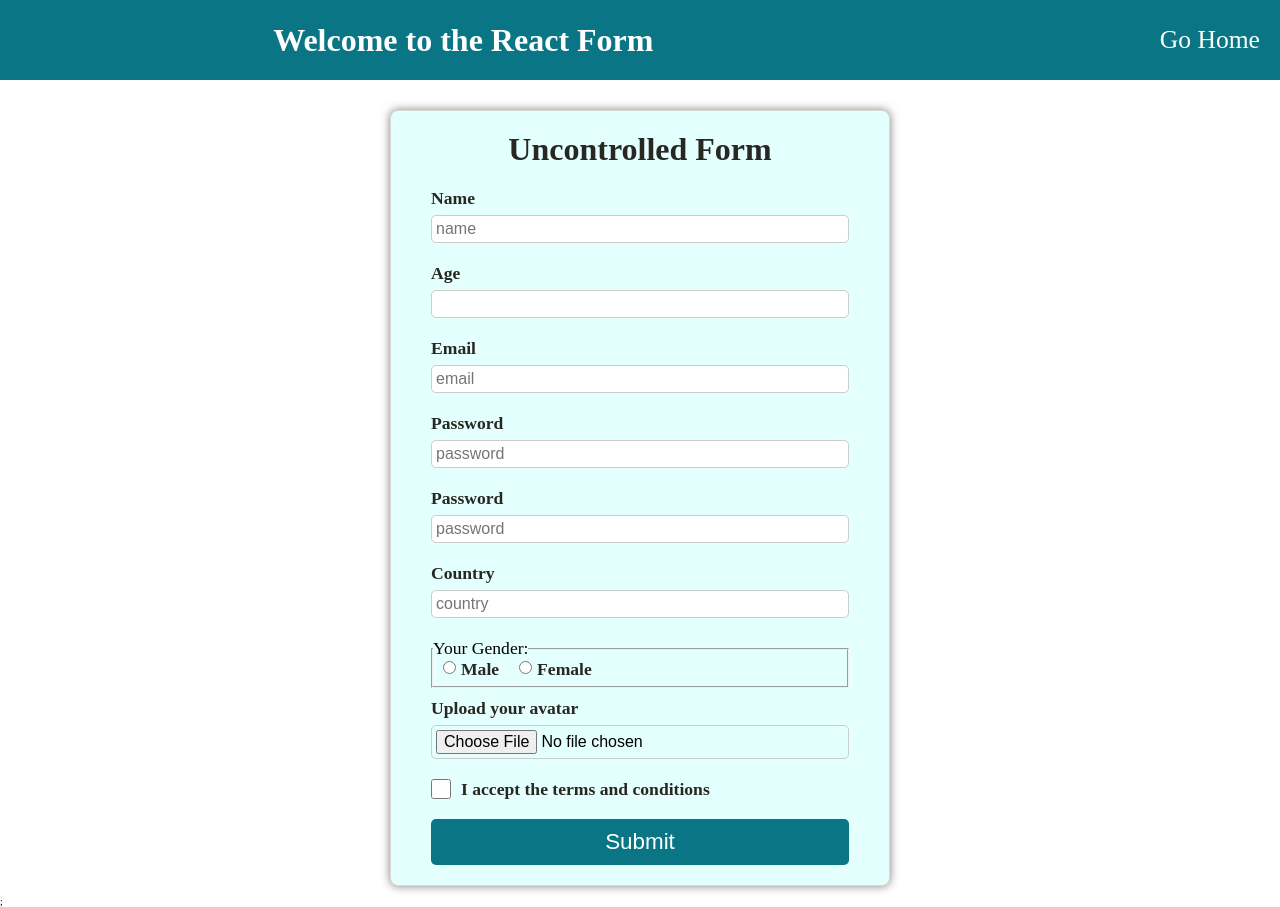
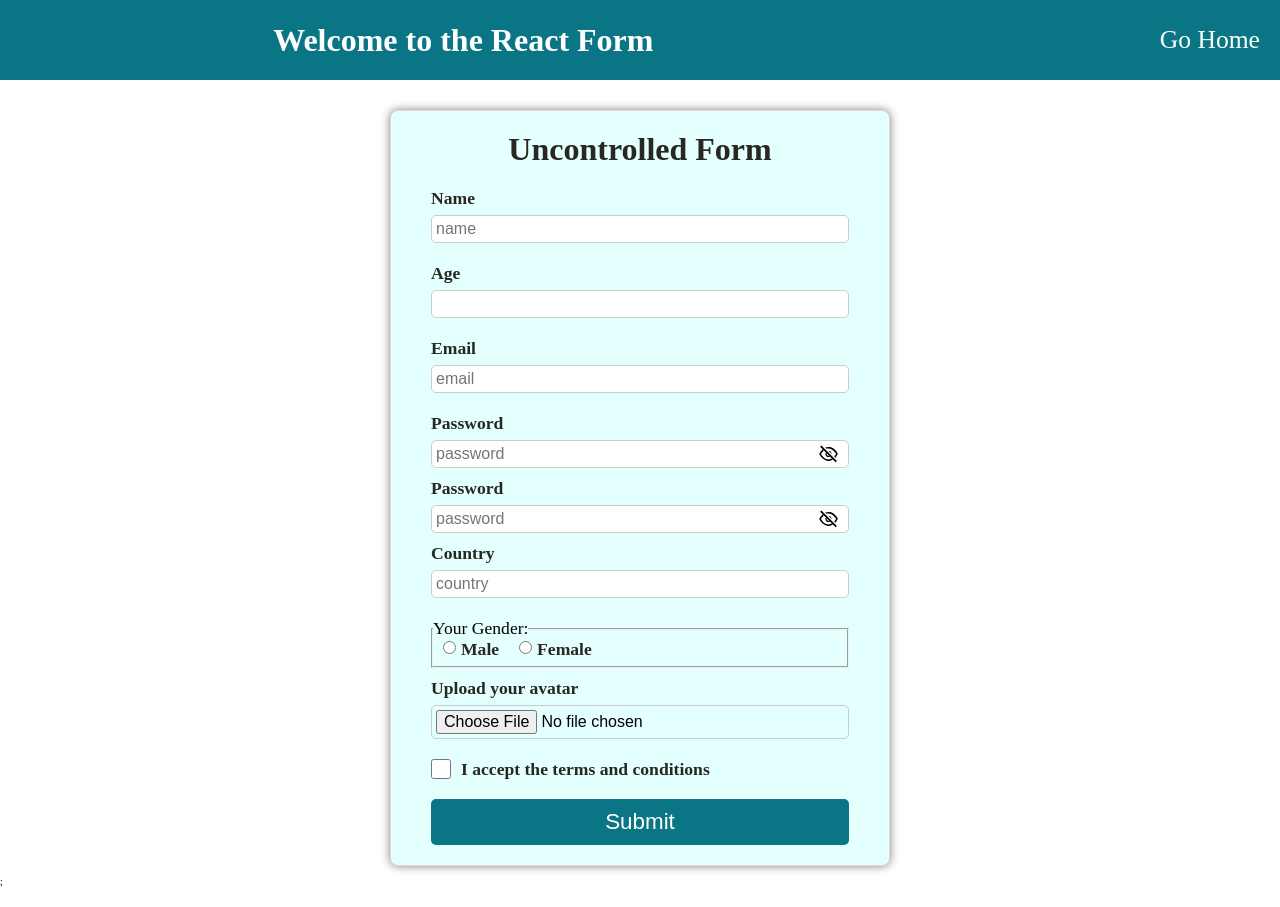
Before and after one commit to siloksan/react2024q3, a React (Vite) app: page /uncontrolled-form in a window 1280 px wide. Built offline with nearby package versions, Linux system fonts and the light colour scheme.

Commit message:
feat: add show password button

```diff
--- a/src/components/controlled-form/controlled-form.module.scss
+++ b/src/components/controlled-form/controlled-form.module.scss
@@ -7,21 +7,6 @@
   background-color: var(--color--background-form);
   box-shadow: 0 0 10px var(--color--shadow--dark);
   font-size: 1.1rem;
-
-  button {
-    width: 100%;
-    padding: 10px;
-    background-color: var(--color--button);
-    border: none;
-    border-radius: 5px;
-    color: white;
-    font-size: 1.4rem;
-    cursor: pointer;
-    transition: background-color 0.3s ease;
-    &:hover {
-      background-color: var(--color--button--hover);
-    }
-  }
 }
 
 .title {
@@ -91,3 +76,25 @@
   pointer-events: none;
   opacity: 0.5;
 }
+
+.password {
+  position: relative;
+  input {
+    margin: 0;
+  }
+}
+
+.btn {
+  width: 100%;
+  padding: 10px;
+  background-color: var(--color--button);
+  border: none;
+  border-radius: 5px;
+  color: white;
+  font-size: 1.4rem;
+  cursor: pointer;
+  transition: background-color 0.3s ease;
+  &:hover {
+    background-color: var(--color--button--hover);
+  }
+}
--- a/src/components/controlled-form/controlled-form.tsx
+++ b/src/components/controlled-form/controlled-form.tsx
@@ -3,11 +3,13 @@ import { SubmitHandler, useForm } from 'react-hook-form';
 import { useDispatch, useSelector } from 'react-redux';
 import { useNavigate } from 'react-router-dom';
 
+import { useState } from 'react';
 import { RootState } from '@/app/store';
 import { schema, type FormData } from '@/utils/validate-schema';
 import { submitForm } from '@/app/features/submit-form';
 
 import styles from './controlled-form.module.scss';
+import ShowPasswordButton from '../show-password-btn/show-password-btn';
 
 export default function ControlledForm() {
   const {
@@ -48,6 +50,18 @@ export default function ControlledForm() {
     });
   };
 
+  const [showFirstPassword, setShowFirstPassword] = useState(false);
+
+  const toggleFirstPasswordVisibility = () => {
+    setShowFirstPassword(!showFirstPassword);
+  };
+
+  const [showSecondPassword, setShowSecondPassword] = useState(false);
+
+  const toggleSecondPasswordVisibility = () => {
+    setShowSecondPassword(!showSecondPassword);
+  };
+
   return (
     <form className={styles.container} onSubmit={handleSubmit(onSubmitHandler)}>
       <h2 className={styles.title}>Controlled Form</h2>
@@ -68,24 +82,36 @@ export default function ControlledForm() {
       </div>
       <div className={styles.field}>
         <label htmlFor="password">Password</label>
+        <div className={styles.password}>
           <input
             id="password"
             {...register('password')}
             placeholder="password"
-          type="password"
+            type={showFirstPassword ? 'text' : 'password'}
             autoComplete="current-password"
           />
+          <ShowPasswordButton
+            showPassword={showFirstPassword}
+            togglePasswordVisibility={toggleFirstPasswordVisibility}
+          />
+        </div>
         {errors.password && <span className={styles.error}>{errors.password.message}</span>}
       </div>
       <div className={styles.field}>
         <label htmlFor="match_password">Password</label>
+        <div className={styles.password}>
           <input
             id="match_password"
             {...register('match_password')}
             placeholder="password"
-          type="password"
+            type={showSecondPassword ? 'text' : 'password'}
             autoComplete="current-password"
           />
+          <ShowPasswordButton
+            showPassword={showSecondPassword}
+            togglePasswordVisibility={toggleSecondPasswordVisibility}
+          />
+        </div>
         {errors.match_password && <span className={styles.error}>{errors.match_password.message}</span>}
       </div>
       <div className={styles.field}>
@@ -118,7 +144,7 @@ export default function ControlledForm() {
         <label htmlFor="condition">I accept the terms and conditions</label>
       </div>
       {errors.condition && <span className={styles.error}>{errors.condition.message}</span>}
-      <button className={!isValid ? styles.disabled : ''} type="submit" disabled={!isValid}>
+      <button className={`${styles.btn} ${!isValid ? styles.disabled : ''}`} type="submit" disabled={!isValid}>
         Submit
       </button>
     </form>
--- a/src/components/root-layout/root-layout.tsx
+++ b/src/components/root-layout/root-layout.tsx
@@ -1,5 +1,5 @@
 import { Outlet } from 'react-router-dom';
-import Header from '../header/header';
+import Header from '@/components/header/header';
 
 import styles from './root-layout.module.scss';
 
--- /dev/null
+++ b/src/components/show-password-btn/show-password-btn.module.scss
@@ -0,0 +1,22 @@
+.togglePassword {
+  position: absolute;
+  top: 50%;
+  right: 2%;
+  transform: translate(0, -50%);
+  width: 25px;
+  height: 25px;
+}
+
+.showPassword {
+  width: 25px;
+  height: 25px;
+  background: url(../../assets/icons/eye-hide.svg);
+  transition: 0.2s linear;
+}
+
+.hidePassword {
+  width: 25px;
+  height: 25px;
+  background: url(../../assets/icons/eye-show.svg);
+  transition: 0.2s linear;
+}
--- /dev/null
+++ b/src/components/show-password-btn/show-password-btn.tsx
@@ -0,0 +1,23 @@
+import eyeHideIcon from '../../assets/icons/eye-hide.svg';
+import eyeShowIcon from '../../assets/icons/eye-show.svg';
+
+import styles from './show-password-btn.module.scss';
+
+interface ShowPasswordButtonProps {
+  showPassword: boolean;
+  togglePasswordVisibility: () => void;
+}
+
+function ShowPasswordButton({ showPassword, togglePasswordVisibility }: ShowPasswordButtonProps) {
+  return (
+    <button type="button" onClick={togglePasswordVisibility} className={styles.togglePassword}>
+      <img
+        src={showPassword ? eyeShowIcon : eyeHideIcon}
+        alt={showPassword ? 'Hide password' : 'Show password'}
+        className={styles.icon}
+      />
+    </button>
+  );
+}
+
+export default ShowPasswordButton;
--- a/src/components/uncontrolled-form/uncontrolled-form.module.scss
+++ b/src/components/uncontrolled-form/uncontrolled-form.module.scss
@@ -7,21 +7,6 @@
   background-color: var(--color--background-form);
   box-shadow: 0 0 10px var(--color--shadow--dark);
   font-size: 1.1rem;
-
-  button {
-    width: 100%;
-    padding: 10px;
-    background-color: var(--color--button);
-    border: none;
-    border-radius: 5px;
-    color: white;
-    font-size: 1.4rem;
-    cursor: pointer;
-    transition: background-color 0.3s ease;
-    &:hover {
-      background-color: var(--color--button--hover);
-    }
-  }
 }
 
 .title {
@@ -91,3 +76,25 @@
   pointer-events: none;
   opacity: 0.5;
 }
+
+.btn {
+  width: 100%;
+  padding: 10px;
+  background-color: var(--color--button);
+  border: none;
+  border-radius: 5px;
+  color: white;
+  font-size: 1.4rem;
+  cursor: pointer;
+  transition: background-color 0.3s ease;
+  &:hover {
+    background-color: var(--color--button--hover);
+  }
+}
+
+.password {
+  position: relative;
+  input {
+    margin: 0;
+  }
+}
--- a/src/components/uncontrolled-form/uncontrolled-form.tsx
+++ b/src/components/uncontrolled-form/uncontrolled-form.tsx
@@ -8,6 +8,7 @@ import { SerializeUserData, submitForm } from '@/app/features/submit-form';
 
 import styles from './uncontrolled-form.module.scss';
 import { uncontrolledSchema } from '@/utils/validate-schema-uncontrolled';
+import ShowPasswordButton from '../show-password-btn/show-password-btn';
 
 const initialErrors = {
   name: '',
@@ -73,6 +74,17 @@ export default function UncontrolledForm() {
     });
   };
 
+  const [showFirstPassword, setShowFirstPassword] = useState(false);
+  const [showSecondPassword, setShowSecondPassword] = useState(false);
+
+  const toggleFirstPasswordVisibility = () => {
+    setShowFirstPassword(!showFirstPassword);
+  };
+
+  const toggleSecondPasswordVisibility = () => {
+    setShowSecondPassword(!showSecondPassword);
+  };
+
   return (
     <form className={styles.container} ref={ref} onSubmit={onSubmitHandler}>
       <h2 className={styles.title}>Uncontrolled Form</h2>
@@ -93,18 +105,37 @@ export default function UncontrolledForm() {
       </div>
       <div className={styles.field}>
         <label htmlFor="password">Password</label>
-        <input id="password" name="password" placeholder="password" type="password" autoComplete="current-password" />
+        <div className={styles.password}>
+          <input
+            id="password"
+            name="password"
+            placeholder="password"
+            type={showFirstPassword ? 'text' : 'password'}
+            autoComplete="current-password"
+          />
+          <ShowPasswordButton
+            showPassword={showFirstPassword}
+            togglePasswordVisibility={toggleFirstPasswordVisibility}
+          />
+        </div>
+
         {errors.password && <span className={styles.error}>{errors.password}</span>}
       </div>
       <div className={styles.field}>
         <label htmlFor="match_password">Password</label>
+        <div className={styles.password}>
           <input
             id="match_password"
             name="match_password"
             placeholder="password"
-          type="password"
+            type={showSecondPassword ? 'text' : 'password'}
             autoComplete="current-password"
           />
+          <ShowPasswordButton
+            showPassword={showSecondPassword}
+            togglePasswordVisibility={toggleSecondPasswordVisibility}
+          />
+        </div>
         {errors.match_password && <span className={styles.error}>{errors.match_password}</span>}
       </div>
       <div className={styles.field}>
@@ -144,7 +175,9 @@ export default function UncontrolledForm() {
         <label htmlFor="condition">I accept the terms and conditions</label>
       </div>
       {errors.condition && <span className={styles.error}>{errors.condition}</span>}
-      <button type="submit">Submit</button>
+      <button className={styles.btn} type="submit">
+        Submit
+      </button>
     </form>
   );
 }
--- a/src/main.tsx
+++ b/src/main.tsx
@@ -1,6 +1,6 @@
 import { StrictMode } from 'react';
 import { createRoot } from 'react-dom/client';
-import App from './App';
+import App from './app';
 
 createRoot(document.getElementById('root')!).render(
   <StrictMode>
```
Also changed, not shown: src/assets/icons/eye-hide.svg (added), src/assets/icons/eye-show.svg (added). Lines whose indentation alone changed are shown as unchanged.
